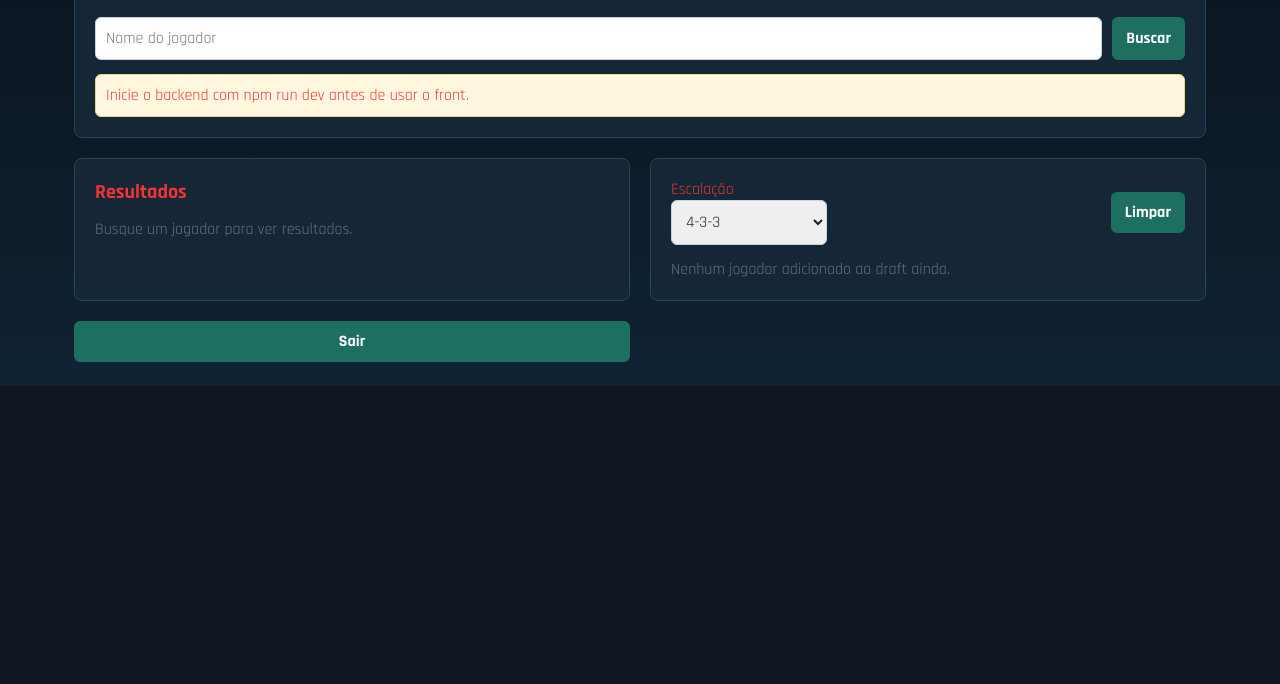
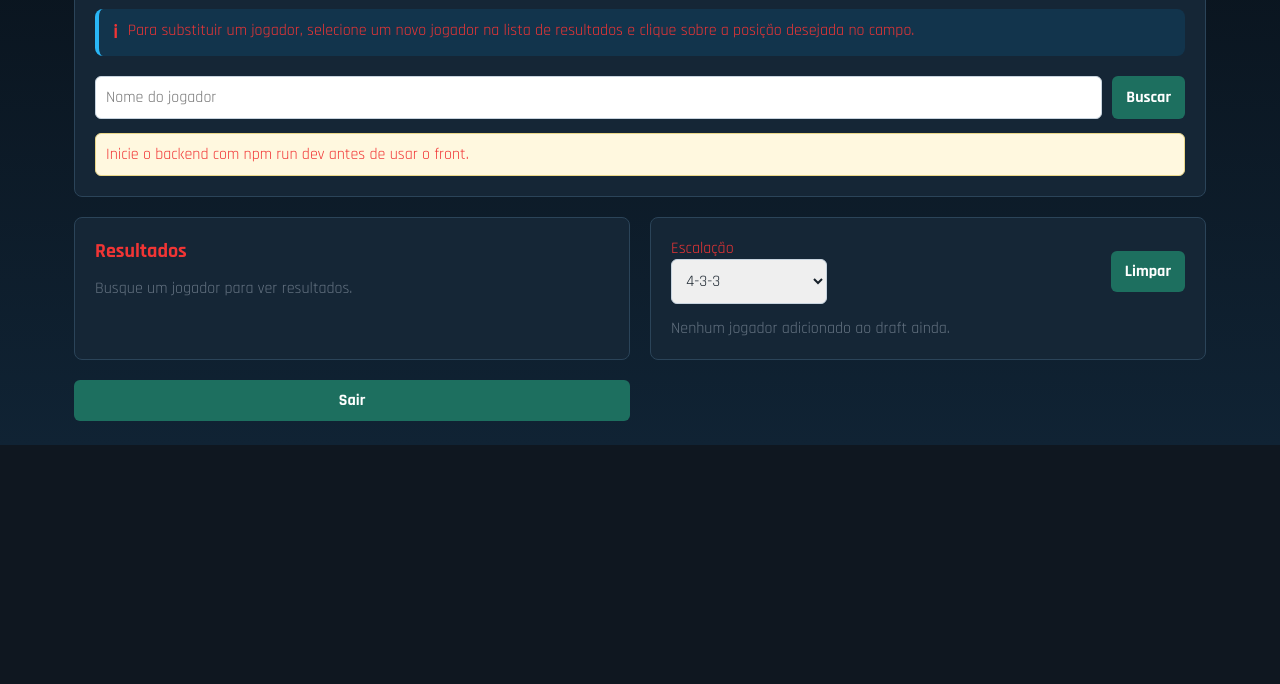
Before and after one commit to LuanZban-dev/Projeto-WEB, a website: page frontend/index.html in a window 1280 px wide. Shown: the part 116-800 px from the top of the page. Drawn offline with Linux system fonts and the light colour scheme; no server answers; sample sign-in values are in the browser's storage.

Commit message:
Adiciona aviso de substituição de jogador

```diff
--- a/frontend/index.html
+++ b/frontend/index.html
@@ -14,6 +14,14 @@
             <h1>FUT Draft List</h1>
             <p>Busque jogadores, monte sua lista e acompanhe escolhas do draft.</p>
           </div>
+        </div>
+
+        <div class="info-box">
+          <span class="info-icon">ℹ</span>
+          <p>
+              Para substituir um jogador, selecione um novo jogador na lista de resultados
+              e clique sobre a posição desejada no campo.
+          </p>
         </div>
 
         <form id="search-form" class="search">
```
